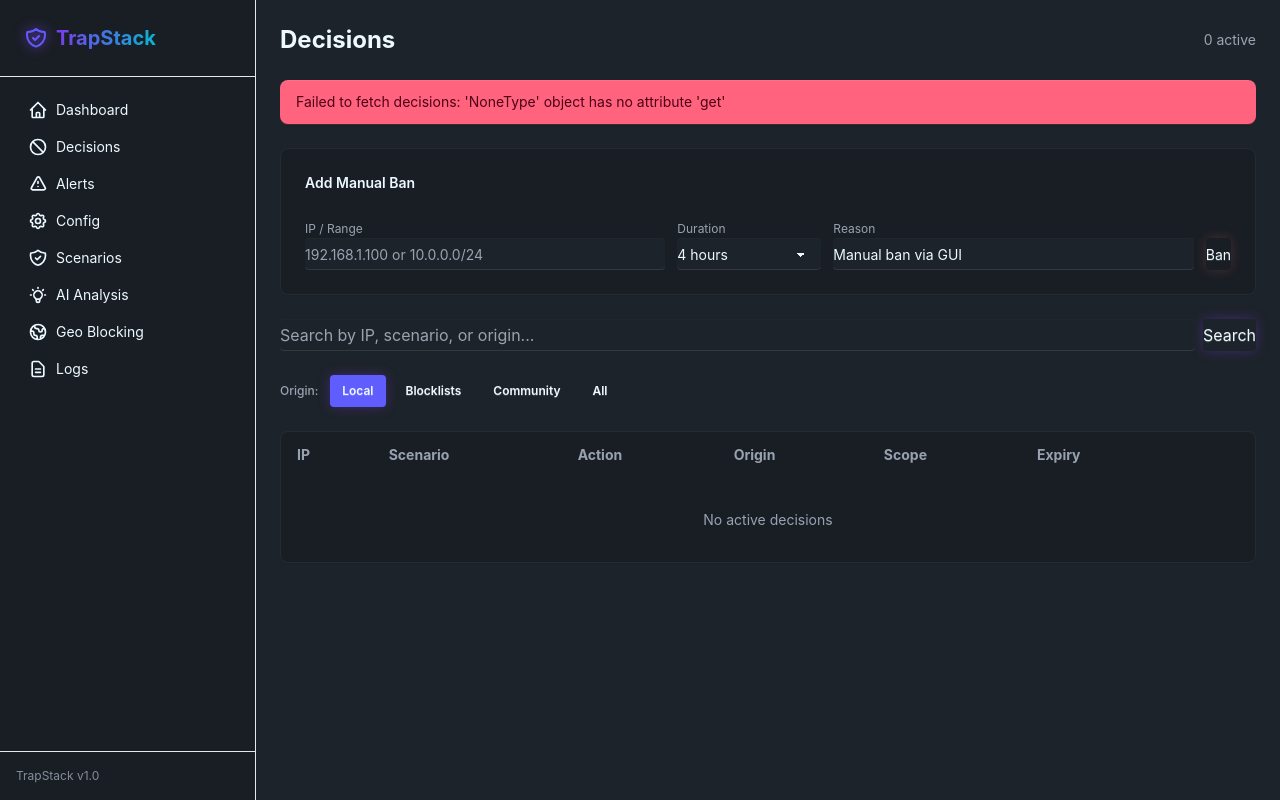
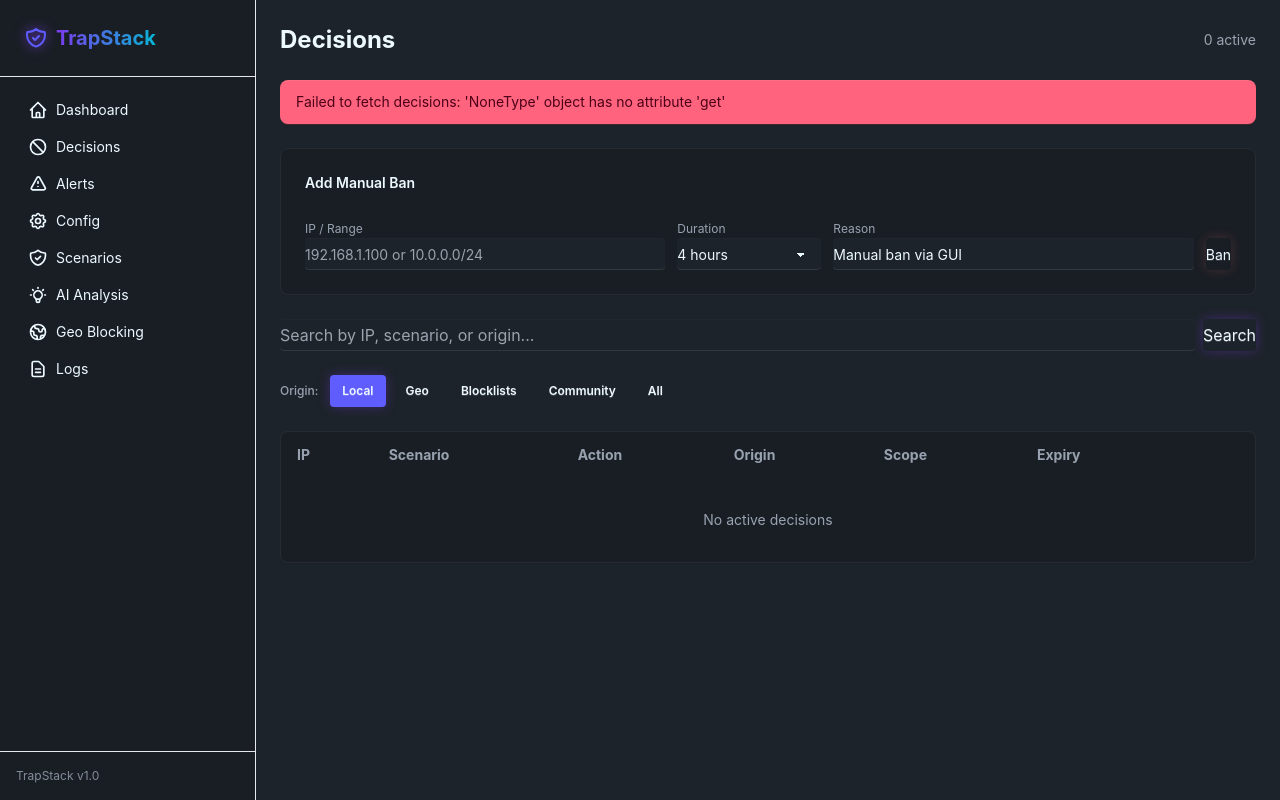
Before and after one commit to W1talka/TrapStack, a FastAPI app: page /decisions/ in a window 1280 px wide. Run offline with FastAPI, Linux system fonts and the light colour scheme; parts of the project's set-up code (start-up, migrations or seed data) failed here and were passed over; some libraries are stand-ins or nearby versions.

Commit message:
Add Geo filter and fix All button on decisions page
Added "Geo" filter for trapstack-origin decisions (geo blocks).
Fixed "All" button by using explicit origin=all value instead of
empty param which defaulted back to Local.

Co-Authored-By: Claude Opus 4.6 <noreply@anthropic.com>

```diff
--- a/app/routes/decisions.py
+++ b/app/routes/decisions.py
@@ -34,8 +34,8 @@ async def index(
         # Extract unique origins for filter chips
         all_origins = sorted(set(d.get("origin", "") for d in decisions if d.get("origin")))
 
-        # Apply origin filter
-        if origin_filter:
+        # Apply origin filter ("all" shows everything)
+        if origin_filter and origin_filter != "all":
             decisions = [d for d in decisions if d.get("origin") == origin_filter]
 
         if search:
--- a/app/templates/decisions.html
+++ b/app/templates/decisions.html
@@ -65,10 +65,10 @@
     <!-- Origin filter -->
     <div class="flex flex-wrap items-center gap-2">
         <span class="text-xs text-base-content/60 font-medium mr-1">Origin:</span>
-        {% set origin_map = [("crowdsec", "Local"), ("lists", "Blocklists"), ("CAPI", "Community"), ("", "All")] %}
+        {% set origin_map = [("crowdsec", "Local"), ("trapstack", "Geo"), ("lists", "Blocklists"), ("CAPI", "Community"), ("all", "All")] %}
         {% for value, label in origin_map %}
-        <a href="/decisions/?{% if value %}origin={{ value }}&{% endif %}search={{ search }}"
-           class="btn btn-sm {% if selected_origin == value or (not value and not selected_origin) %}btn-primary{% else %}btn-outline{% endif %}">
+        <a href="/decisions/?origin={{ value }}&search={{ search }}"
+           class="btn btn-sm {% if selected_origin == value %}btn-primary{% else %}btn-outline{% endif %}">
             {{ label }}
         </a>
         {% endfor %}
```
